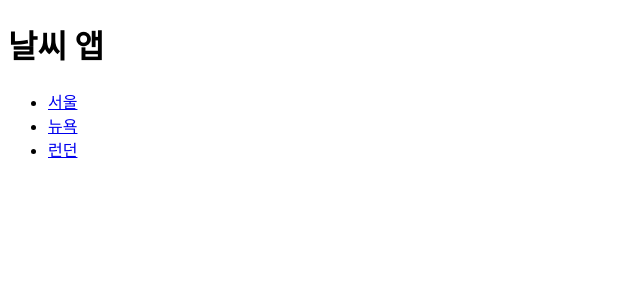
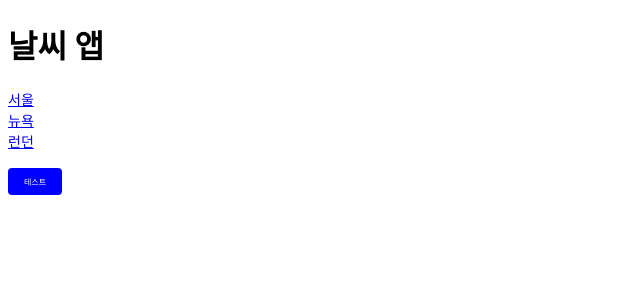
Before and after one commit to 2circumflex/weather-app, a Next.js app: page / in a window 1280 px wide. Shown: the top 300 px of the page, without its empty margins (0-640 px from the left). Built offline with nearby package versions, Linux system fonts and the light colour scheme.

Commit message:
페이지 스타일 입히기

```diff
--- /dev/null
+++ b/src/app/global.css
@@ -0,0 +1,8 @@
+button {
+  border: none;
+  border-radius: 4px;
+  padding: 8px 16px;
+  font-size: 8px;
+  color: white;
+  background-color: blue;
+}
--- a/src/app/layout.tsx
+++ b/src/app/layout.tsx
@@ -1,3 +1,5 @@
+import './global.css';
+
 import type { Metadata } from 'next'
 import { Inter } from 'next/font/google'
 
--- a/src/app/page.tsx
+++ b/src/app/page.tsx
@@ -1,11 +1,13 @@
 import Link from "next/link";
+
+import style from './style.module.css';
 
 export default function Home() {
   return (
     <>
       <h1>날씨 앱</h1>
-      <ul>
-      <li>
+      <ul className={style.list}>
+        <li>
           <Link href="/seoul">서울</Link>
         </li>
         <li>
@@ -15,6 +17,7 @@ export default function Home() {
           <Link href="/london">런던</Link>
         </li>
       </ul>
+      <button>테스트</button>
     </>
   )
 }
--- /dev/null
+++ b/src/app/style.module.css
@@ -0,0 +1,9 @@
+.list {
+  list-style: none;
+  padding: 0;
+}
+
+.list li {
+  font-size: 14px;
+  line-height: 1.5;
+}
```
